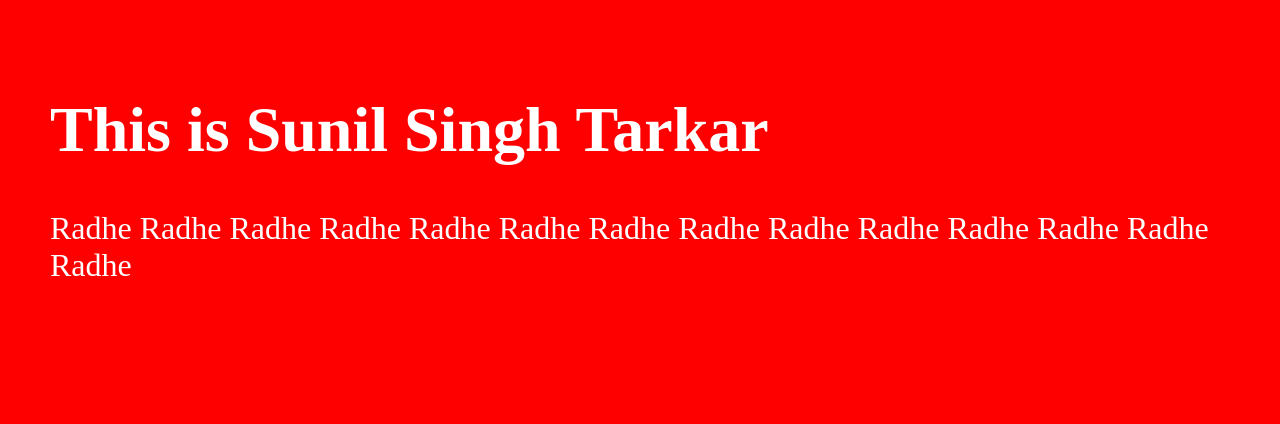
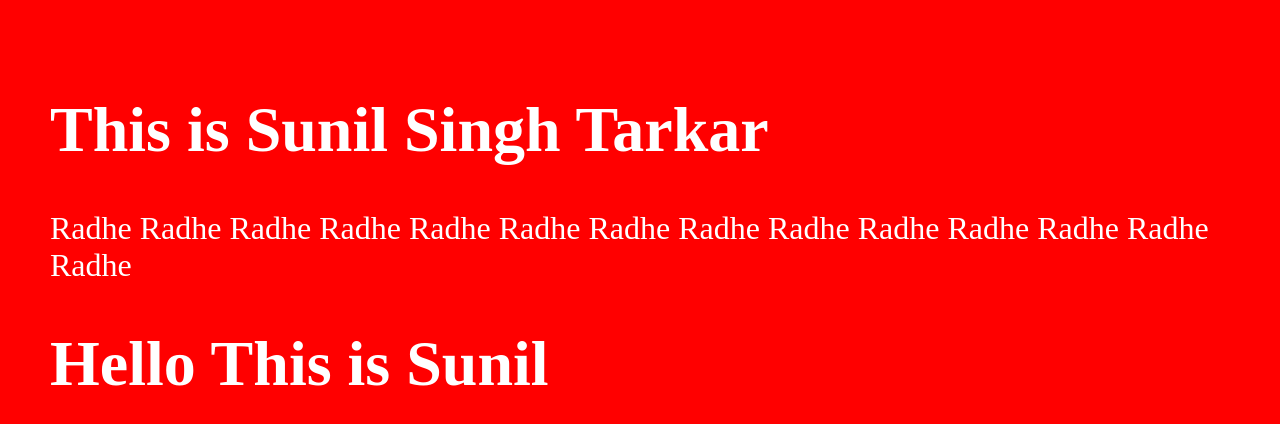
Before and after one commit to sunilsingh-tarkar/git-one, a plain HTML site: page index.html in a window 1280 px wide. Drawn offline with Linux system fonts and the light colour scheme.

Commit message:
added h1

```diff
--- a/index.html
+++ b/index.html
@@ -8,6 +8,8 @@
 </head>
 <body>
     <h1>This is Sunil Singh Tarkar</h1>
+
     <p>Radhe Radhe Radhe Radhe Radhe Radhe Radhe Radhe Radhe Radhe Radhe Radhe Radhe Radhe</p>
+    <h1>Hello This is Sunil</h1>
 </body>
 </html>
```
